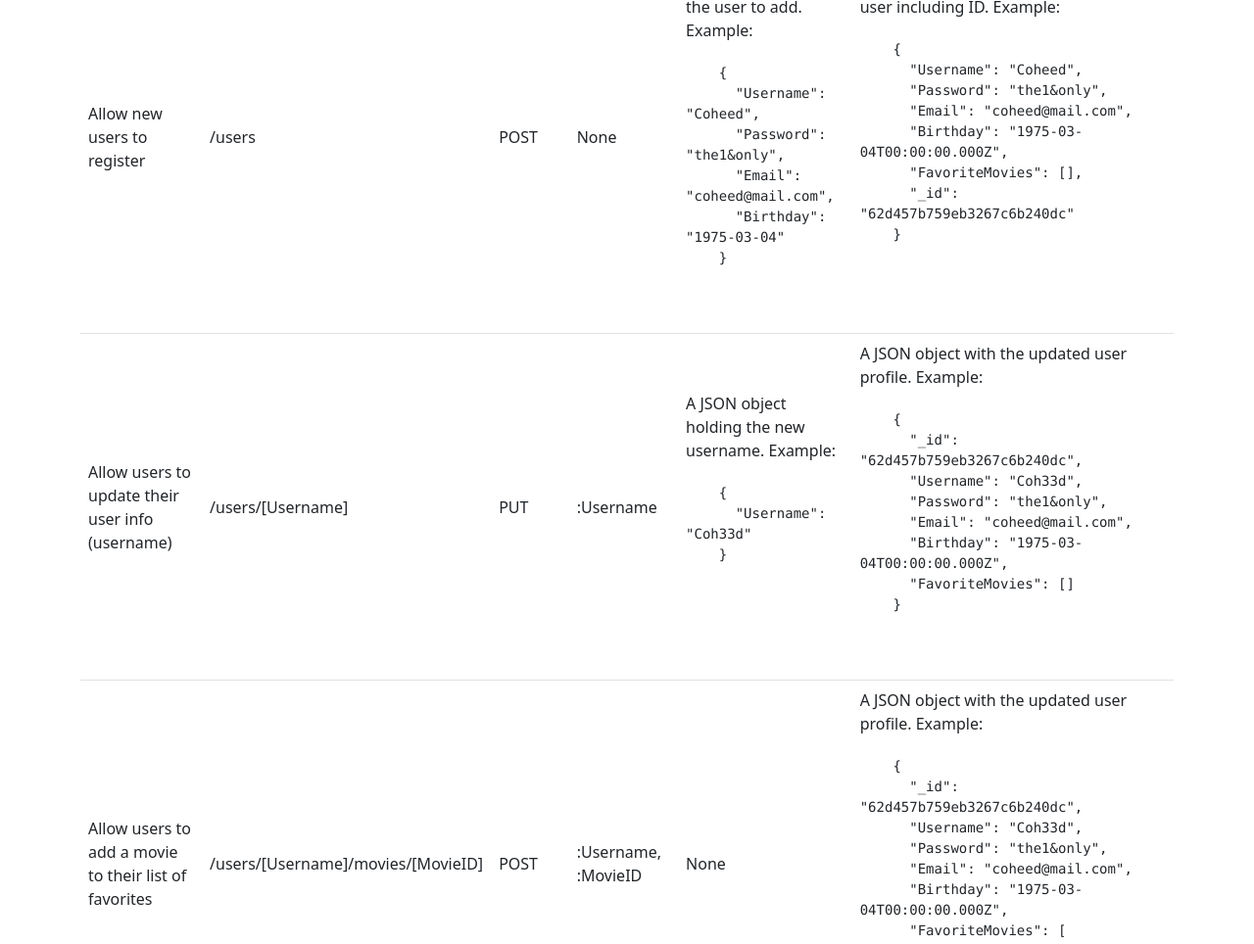
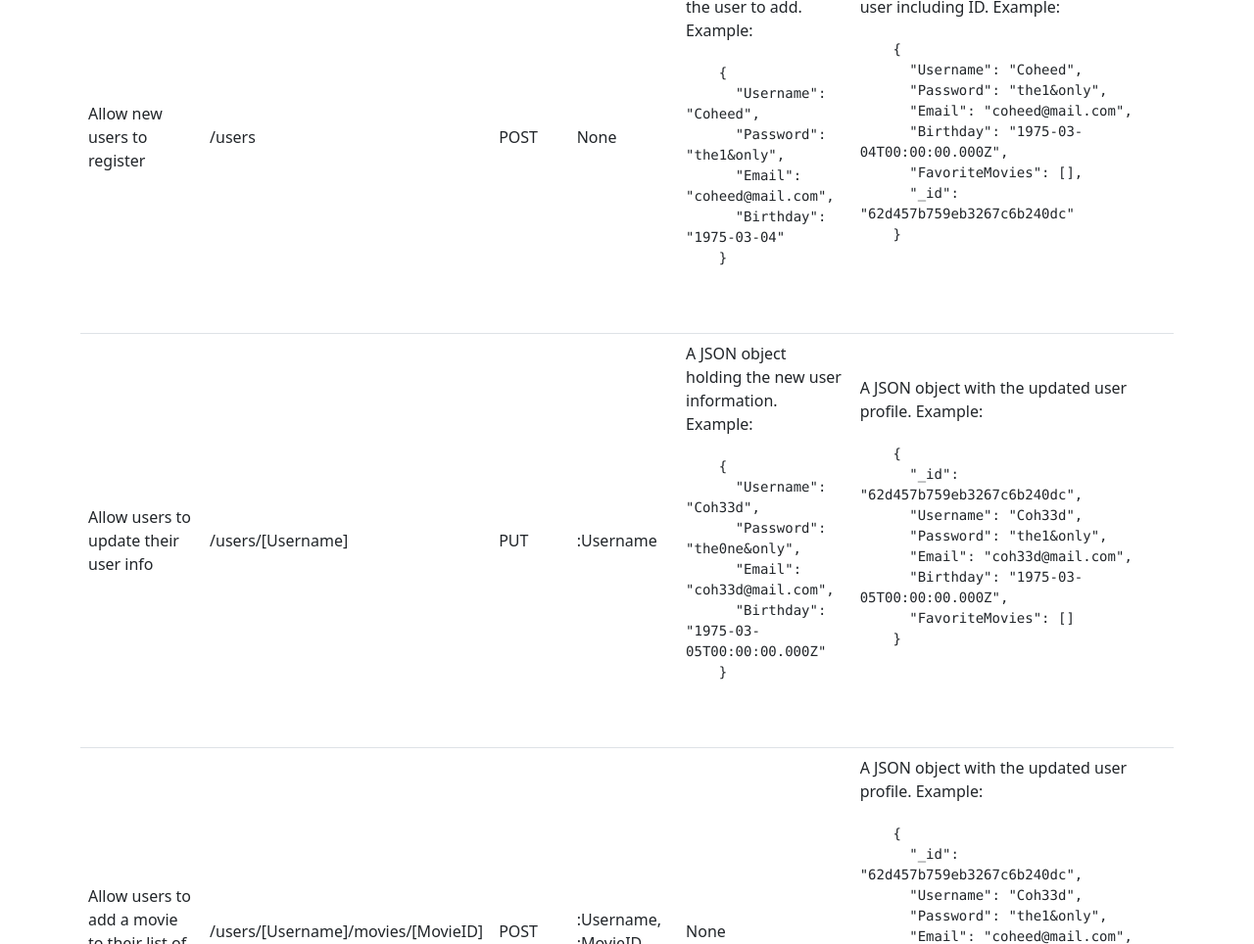
Before and after one commit to nyaliss19/movie_api, a website: page public/documentation.html in a window 1280 px wide. Shown: the part 2692-3656 px from the top of the page at 98% size. Drawn offline with nearby package versions, Linux system fonts and the light colour scheme.

Commit message:
Small updates

```diff
--- a/index.js
+++ b/index.js
@@ -106,7 +106,7 @@ app.get('/genre/:Name', (req, res) => {
 //get director by name
 app.get('/directors/:Name', (req, res) => {
     Movies.find ({ 'Director.Name': req.params.Name })
-    .then((director) => {
+    .then((movie) => {
         if(movie){
             res.json(movie.director);
         } else {
--- a/public/documentation.html
+++ b/public/documentation.html
@@ -105,7 +105,7 @@
         </tr>
         <tr>
           <td>Return data about a genre (description) by name/title (e.g., “Thriller”)</td>
-          <td>/movies/genres/[Genre]</td>
+          <td>/movies/genre/[Genre]</td>
           <td>GET</td>
           <td>:Genre</td>
           <td>None</td>
@@ -171,15 +171,18 @@
           </td>
         </tr>
         <tr>
-          <td>Allow users to update their user info (username)</td>
+          <td>Allow users to update their user info</td>
           <td>/users/[Username]</td>
           <td>PUT</td>
           <td>:Username</td>
-          <td> A JSON object holding the new username. Example:
+          <td> A JSON object holding the new user information. Example:
             <pre>
               <code>
     {
-      "Username": "Coh33d"
+      "Username": "Coh33d",
+      "Password": "the0ne&only",
+      "Email": "coh33d@mail.com",
+      "Birthday": "1975-03-05T00:00:00.000Z"
     }
               </code>
             </pre>
@@ -191,8 +194,8 @@
       "_id": "62d457b759eb3267c6b240dc",
       "Username": "Coh33d",
       "Password": "the1&only",
-      "Email": "coheed@mail.com",
-      "Birthday": "1975-03-04T00:00:00.000Z",
+      "Email": "coh33d@mail.com",
+      "Birthday": "1975-03-05T00:00:00.000Z",
       "FavoriteMovies": []
     }
               </code>
```
